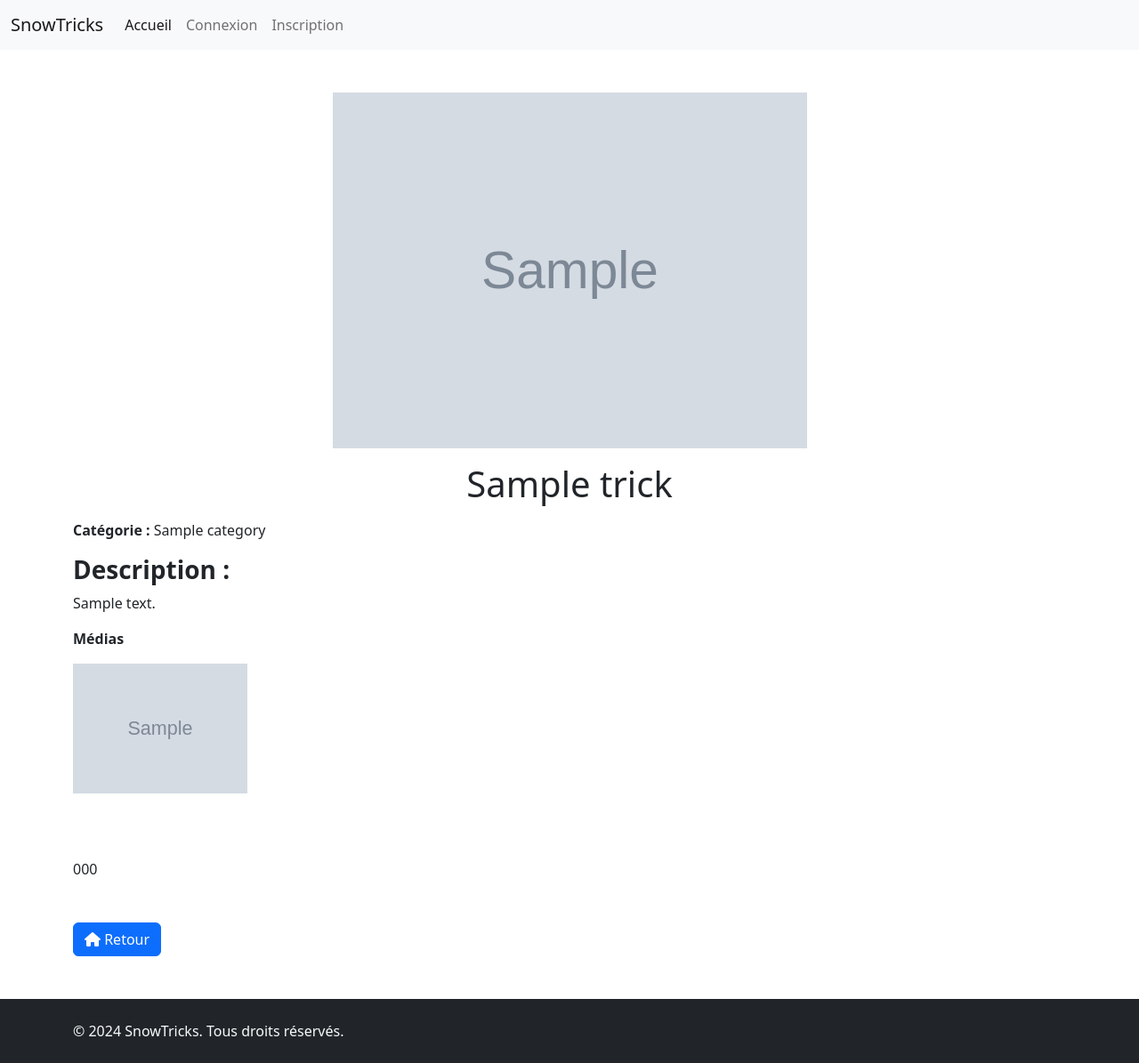
After one commit to TolMen/OCP6_SnowTrick, a Symfony app: template templates/trick/show.html.twig in a window 1280 px wide. The commit adds this page. Shown: the whole page at 89% size. Run offline with Twig, Linux system fonts and the light colour scheme; the template is opened without the code that fills it: most values are stand-ins (such as "Sample title", 1, 10 or a date in 2020); grey boxes marked "Sample" are stand-in pictures; some libraries are stand-ins or nearby versions.

Commit message:
Trick view functions (Part1)

```diff
--- a/public/css/style.css
+++ b/public/css/style.css
@@ -82,3 +82,11 @@
 /* ------------------------------- */
 /* ----- END NEW TRICK PAGE ----- */
 /* ----------------------------- */
+
+
+.equal-height {
+    height: 200px; /* Hauteur fixe pour les images */
+    width: 100%; /* Prendre toute la largeur de la colonne */
+    object-fit: contain; /* Conserver le rapport d'aspect sans déformation */
+    max-width: 100%; /* Éviter le dépassement */
+}
--- a/public/js/loadMoreHome.js
+++ b/public/js/loadMoreHome.js
@@ -1,5 +1,11 @@
 document.getElementById("show-more-btn").addEventListener("click", function () {
     var extraTricks = document.getElementById("extra-tricks");
-    extraTricks.classList.remove("d-none"); // Affiche les tricks supplémentaires
-    this.style.display = "none"; // Masque le bouton "Voir plus"
+
+    if (extraTricks.classList.contains("d-none")) {
+        extraTricks.classList.remove("d-none"); // Affiche les tricks supplémentaires
+        this.innerHTML = '<i class="fa-solid fa-eye-slash"></i> Voir Moins'; // Change le texte du bouton
+    } else {
+        extraTricks.classList.add("d-none"); // Cache les tricks supplémentaires
+        this.innerHTML = '<i class="fa-solid fa-eye"></i> Voir Plus'; // Change le texte du bouton
+    }
 });
--- /dev/null
+++ b/public/js/showTrick.js
@@ -0,0 +1,35 @@
+// public/js/trick-show.js
+
+document.addEventListener("DOMContentLoaded", function () {
+    // Toggle visibility of media content on mobile
+    document.getElementById("toggleMedia").onclick = function () {
+        var mediaContent = document.getElementById("mediaContent");
+        if (mediaContent.classList.contains("d-none")) {
+            mediaContent.classList.remove("d-none");
+            this.textContent = "Masquer les médias";
+        } else {
+            mediaContent.classList.add("d-none");
+            this.textContent = "Voir les médias";
+        }
+
+        // Toggle visibility of additional images and videos
+        var imageItems = document.querySelectorAll(".image-item");
+        var videoItems = document.querySelectorAll(".video-item");
+        imageItems.forEach((item) => item.classList.toggle("d-none"));
+        videoItems.forEach((item) => item.classList.toggle("d-none"));
+    };
+
+    // Load more images
+    document.getElementById("loadMoreImages").onclick = function () {
+        // Logique pour charger plus d'images
+        console.log("Load more images clicked");
+        // Vous pouvez ici ajouter la logique pour afficher plus d'images
+    };
+
+    // Load more videos
+    document.getElementById("loadMoreVideos").onclick = function () {
+        // Logique pour charger plus de vidéos
+        console.log("Load more videos clicked");
+        // Vous pouvez ici ajouter la logique pour afficher plus de vidéos
+    };
+});
--- a/templates/base.html.twig
+++ b/templates/base.html.twig
@@ -19,6 +19,8 @@
 
         <script src="{{ asset('js/editTrick.js') }}"></script>
 
+        <script src="{{ asset('js/showTrick.js') }}"></script>
+
       {% endblock %}
     </body>
   </html>
--- /dev/null
+++ b/templates/trick/show.html.twig
@@ -0,0 +1,49 @@
+{# templates/trick/show.html.twig #}
+
+{% extends 'base.html.twig' %}
+
+{% block title %}{{ trick.name }}{% endblock %}
+
+{% block body %}
+    <div class="container mt-5">
+        {# Section d'en-tête avec image de fond moins zoomée #}
+        <div class="bg-image" style="background-image: url('{{ asset(trick.images.first.imgURL) }}'); height: 400px; background-size: contain; background-position: center; background-repeat: no-repeat;">
+        </div>
+
+        {# Affichage du nom du trick sous l'image #}
+        <h1 class="text-center mt-3">{{ trick.name }}</h1>
+
+        <p class="mt-3"><strong>Catégorie : </strong>{{ trick.category }}</p>
+        <h3><strong>Description :</strong></h3>
+        <p>{{ trick.content|nl2br }}</p>
+
+        <p class="mt-2"><strong>Médias</strong></p>
+
+        {# Affichage de toutes les images avec une taille uniforme #}
+        <div class="row mb-4">
+            {% for image in trick.images %}
+                <div class="col-md-3 d-flex">
+                    <img src="{{ asset(image.imgURL) }}" class="img-fluid" style="max-height: 75%;" alt="{{ trick.name }}">
+                </div>
+            {% else %}
+                <p>Aucune image disponible</p>
+            {% endfor %}
+        </div>
+
+        {# Affichage de toutes les vidéos #}
+        <div class="row">
+            {% for video in trick.videos %}
+                <div class="col-md-6 mb-4">
+                    <div class="embed-responsive embed-responsive-16by9">
+                        {{ video.embedCode|raw }} {# Utilisez |raw pour afficher le code d'intégration #}
+                    </div>
+                </div>
+            {% else %}
+                <p>Aucune vidéo disponible</p>
+            {% endfor %}
+        </div>
+
+        {# Bouton pour revenir à la page d'accueil #}
+        <a href="{{ path('app_home') }}" class="btn btn-primary mt-4"><i class="fa-solid fa-house"></i> Retour</a>
+    </div>
+{% endblock %}
```
Also changed, not shown: config/services.yaml (+6 -2 lines), src/Controller/TrickController.php (+25 -0 lines), src/Entity/Trick.php (+22 -0 lines), templates/home/index.html.twig (+10 -2 lines).
